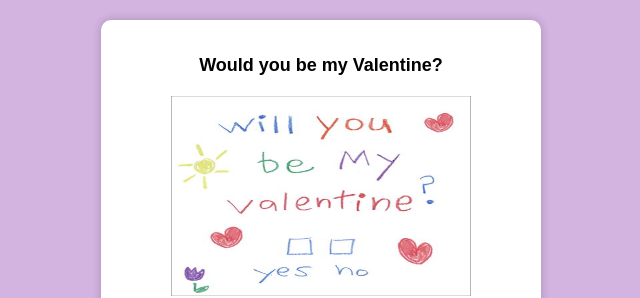
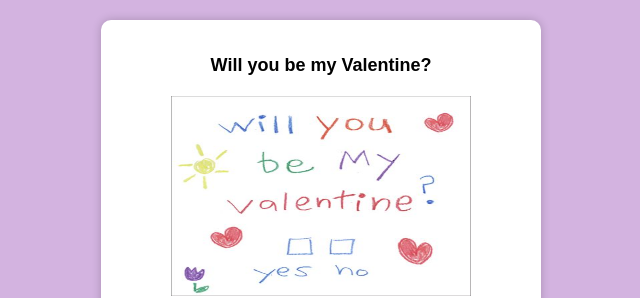
Before and after one commit to 120703beng/index, a plain HTML site: page index.html in a window 1280 px wide. Shown: the top 298 px of the page, 319-959 px from the left. Drawn offline with Linux system fonts and the light colour scheme.

Commit message:
Update index.html

```diff
--- a/index.html
+++ b/index.html
@@ -55,7 +55,7 @@
 <body>
 
     <div id="card">
-        <h2 id="message">Would you be my Valentine?</h2>
+        <h2 id="message">Will you be my Valentine?</h2>
         <img src="ask.jpg" alt="Valentine" width="300" height="200">
         <p>Try mo lang pindutin yung "No". Sige ka, hmmmm....</p>
         <div class="button-container">
```
